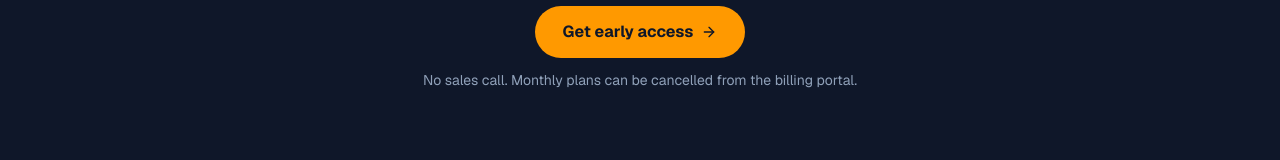
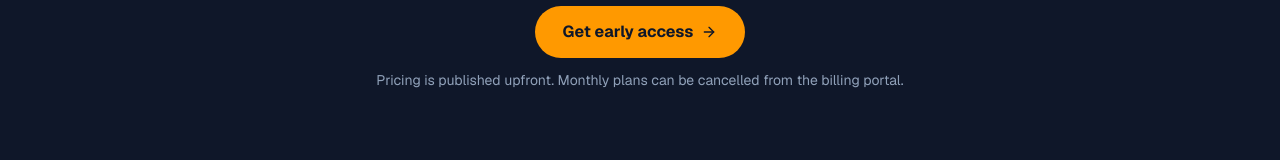
Before and after one commit to Cortana-Ops/reservkit-landing, a Next.js app: page / in a window 1280 px wide. Shown: the part 10395-10555 px from the top of the page. Built offline with nearby package versions, Linux system fonts and the light colour scheme.

Commit message:
Align final CTA with guided onboarding (#18)

```diff
--- a/app/page.tsx
+++ b/app/page.tsx
@@ -588,7 +588,7 @@ export default function Home() {
             >
               {PRIMARY_CTA_LABEL} <ArrowRight className="h-4 w-4" aria-hidden="true" />
             </TrackedLink>
-            <p className="mt-3 text-sm text-slate-400">No sales call. Monthly plans can be cancelled from the billing portal.</p>
+            <p className="mt-3 text-sm text-slate-400">Pricing is published upfront. Monthly plans can be cancelled from the billing portal.</p>
           </div>
         </section>
       </main>
--- a/scripts/check-content.mjs
+++ b/scripts/check-content.mjs
@@ -76,6 +76,7 @@ const forbidden = [
   "Downloading signed waivers",
   "printed or downloaded as part of the waiver packet",
   "From signup to first real booking",
+  "No sales call.",
 ];
 
 const allowedByFile = {
```
